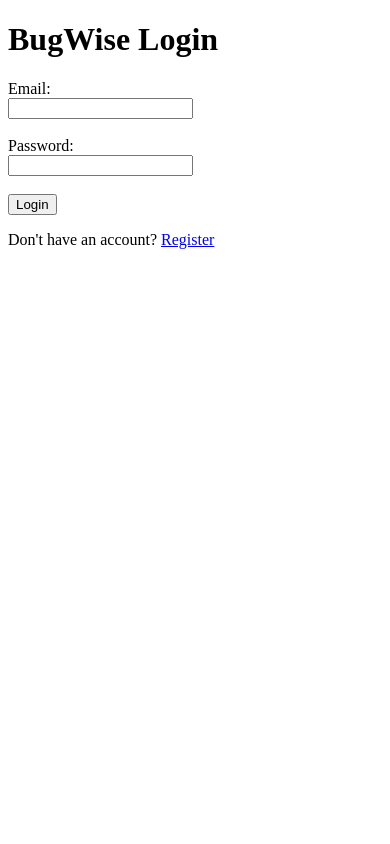
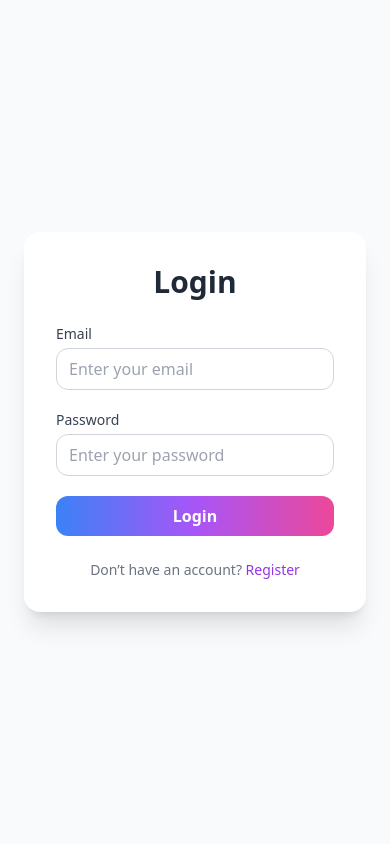
Before and after one commit to temiloluwaseun/bugwise-ai, a Flask app: page /login in a window 390 px wide. Run offline with Flask 3, Linux system fonts and the light colour scheme; some libraries are stand-ins or nearby versions.

```diff
--- a/app.py
+++ b/app.py
@@ -26,10 +26,24 @@ def register():
             flash("All fields are required!", "error")
             return redirect(url_for("register"))
 
-        # Save user data to file or database (for now we’ll just print)
-        print(f"User Registered: {username}, {email}")
+        from werkzeug.security import generate_password_hash
+        conn = get_db_connection()
+        cursor = conn.cursor()
+
+        # Hash the password before saving
+        hashed_password = generate_password_hash(password)
+
+        # Insert new user into the database
+        cursor.execute(
+            "INSERT INTO users (username, email, password) VALUES (?, ?, ?)",
+            (username, email, hashed_password)
+        )
+        conn.commit()
+        conn.close()
+
         flash("Registration successful! You can now login.", "success")
         return redirect(url_for("login"))
+
     return render_template("register.html")
 
 @app.route("/login", methods=["GET", "POST"])
--- a/templates/login.html
+++ b/templates/login.html
@@ -4,20 +4,67 @@
   <meta charset="UTF-8">
   <meta name="viewport" content="width=device-width, initial-scale=1.0">
   <title>Login | BugWise</title>
-  <link rel="stylesheet" href="{{ url_for('static', filename='style.css') }}">
+  <script src="https://cdn.tailwindcss.com"></script>
 </head>
-<body>
-  <h1>BugWise Login</h1>
-  <form method="POST" action="/login">
-    <label>Email:</label><br>
-    <input type="email" name="email" required><br><br>
+<body class="min-h-screen flex flex-col md:flex-row">
 
-    <label>Password:</label><br>
-    <input type="password" name="password" required><br><br>
+  <!-- Left gradient section -->
+  <div class="hidden md:flex md:w-1/2 bg-gradient-to-br from-blue-500 via-purple-500 to-pink-500 text-white items-center justify-center p-10">
+    <div class="text-center space-y-4">
+      <h1 class="text-5xl font-extrabold tracking-tight">BugWise</h1>
+      <p class="text-lg font-light max-w-md mx-auto">
+        Welcome back! Continue squashing bugs with precision and insight.
+      </p>
+    </div>
+  </div>
 
-    <button type="submit">Login</button>
-  </form>
+  <!-- Right form section -->
+  <div class="flex-1 flex items-center justify-center bg-gray-50 p-6">
+    <div class="w-full max-w-md bg-white shadow-xl rounded-2xl p-8">
+      <h2 class="text-3xl font-bold text-gray-800 text-center mb-6">Login</h2>
 
-  <p>Don't have an account? <a href="/register">Register</a></p>
+      <form method="POST" action="/login" class="space-y-5">
+        <div>
+          <label class="block text-sm font-medium text-gray-700 mb-1" for="email">Email</label>
+          <input type="email" name="email" id="email"
+                 class="w-full rounded-xl border border-gray-300 px-3 py-2 focus:outline-none focus:ring-2 focus:ring-purple-500"
+                 placeholder="Enter your email" required>
+        </div>
+
+        <div>
+          <label class="block text-sm font-medium text-gray-700 mb-1" for="password">Password</label>
+          <input type="password" name="password" id="password"
+                 class="w-full rounded-xl border border-gray-300 px-3 py-2 focus:outline-none focus:ring-2 focus:ring-purple-500"
+                 placeholder="Enter your password" required>
+        </div>
+
+        <button type="submit"
+                class="w-full bg-gradient-to-r from-blue-500 via-purple-500 to-pink-500 text-white font-semibold rounded-xl py-2 hover:opacity-90 transition">
+          Login
+        </button>
+      </form>
+
+      <p class="text-sm text-gray-500 text-center mt-6">
+        Don’t have an account?
+        <a href="{{ url_for('register') }}" class="text-purple-600 hover:underline font-medium">Register</a>
+      </p>
+
+      {% with messages = get_flashed_messages(with_categories=true) %}
+        {% if messages %}
+          <div class="mt-4">
+            {% for category, message in messages %}
+              <div class="text-sm text-center py-2 rounded-lg
+                          {% if category == 'success' %}bg-green-100 text-green-700
+                          {% elif category == 'danger' %}bg-red-100 text-red-700
+                          {% endif %}">
+                {{ message }}
+              </div>
+            {% endfor %}
+          </div>
+        {% endif %}
+      {% endwith %}
+    </div>
+  </div>
+
 </body>
 </html>
```
Also changed, not shown: templates/register.html (+20 -10 lines), bugwise.db.
